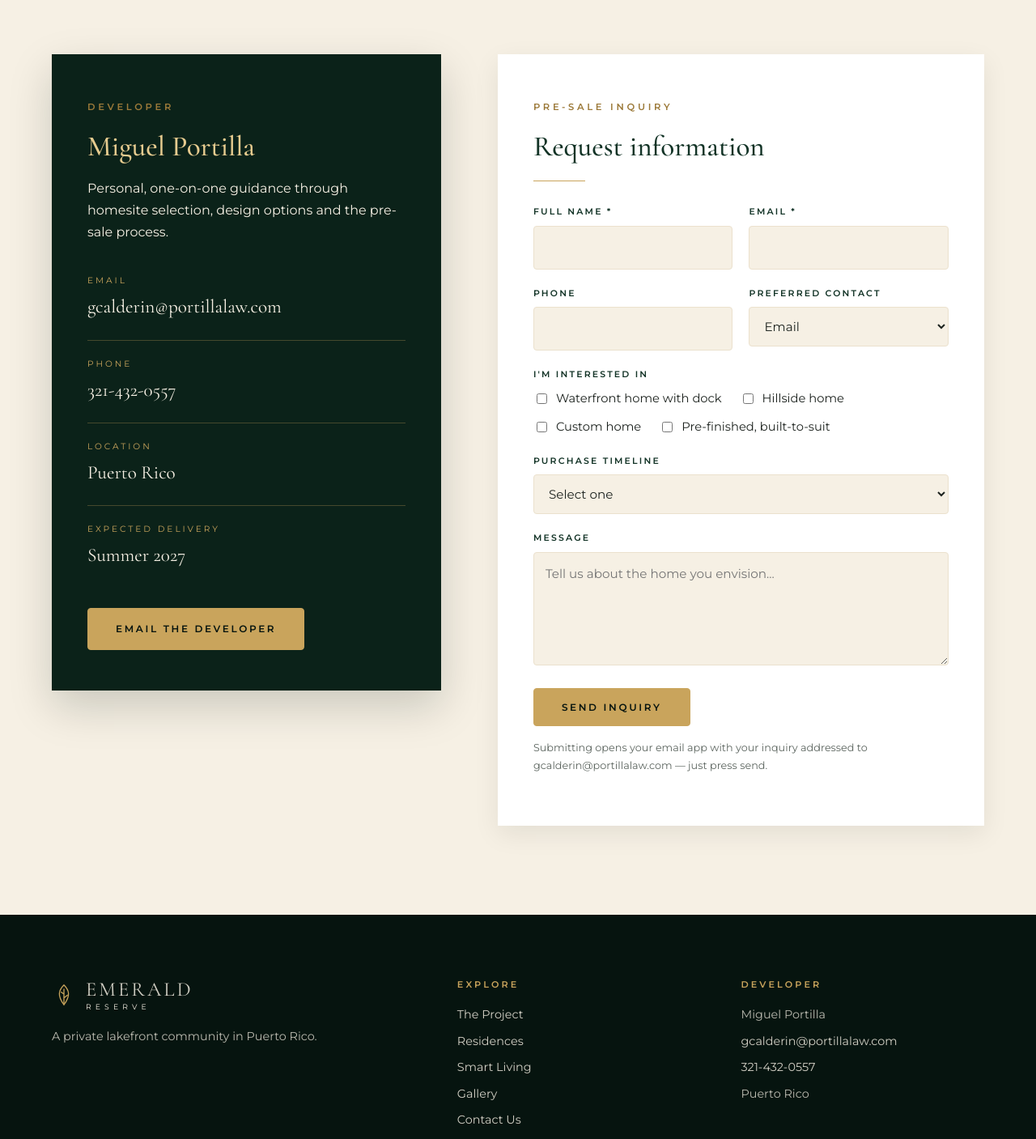
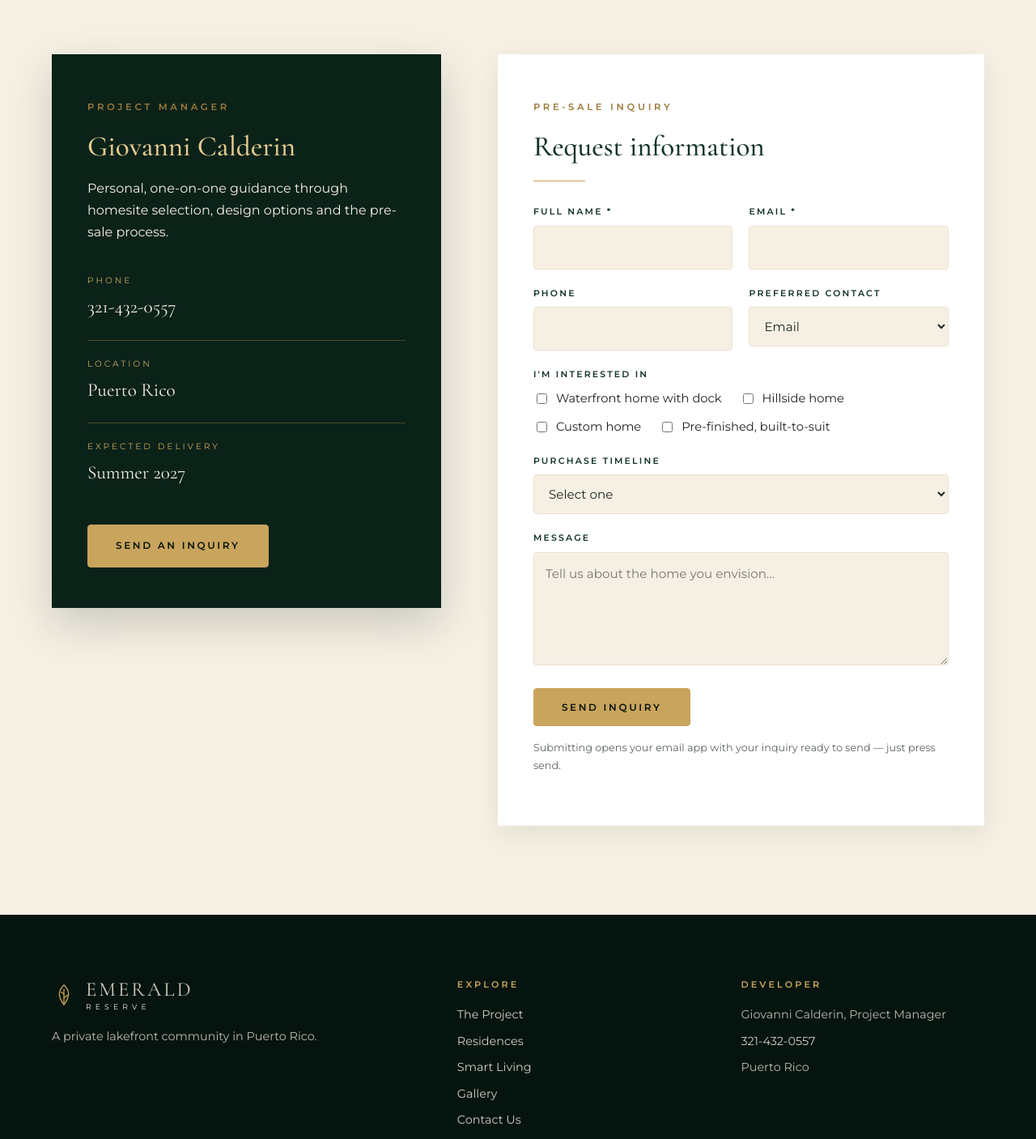
Before and after one commit to gcode-revenue/Emerald-Reserve-Webside, a plain HTML site: page contact.html in a window 1280 px wide. Shown: the part 580-1987 px from the top of the page at 81% size. Drawn offline with nearby package versions, Linux system fonts and the light colour scheme.

Commit message:
Contact: Giovanni Calderin, Project Manager; hide email (used only as inquiry form destination)
Co-Authored-By: Claude Sonnet 5.5 <noreply@anthropic.com>
Claude-Session: https://claude.ai/code/session_01AE3gAByn8X8DSxLkuDZoQq

```diff
--- a/contact.html
+++ b/contact.html
@@ -50,13 +50,9 @@
     <section>
       <div class="container contact-grid">
         <aside class="contact-card reveal">
-          <span class="eyebrow">Developer</span>
-          <h2>Miguel Portilla</h2>
+          <span class="eyebrow">Project Manager</span>
+          <h2>Giovanni Calderin</h2>
           <p>Personal, one-on-one guidance through homesite selection, design options and the pre-sale process.</p>
-          <div class="contact-item">
-            <small>Email</small>
-            <a href="mailto:gcalderin@portillalaw.com">gcalderin@portillalaw.com</a>
-          </div>
           <div class="contact-item">
             <small>Phone</small>
             <a href="tel:+13214320557">321-432-0557</a>
@@ -69,7 +65,7 @@
             <small>Expected Delivery</small>
             <span>Summer 2027</span>
           </div>
-          <a href="mailto:gcalderin@portillalaw.com?subject=Emerald%20Reserve%20Pre-Sale%20Inquiry" class="btn btn-gold" style="margin-top:24px;">Email the Developer</a>
+          <a href="#inquiry-form" class="btn btn-gold" style="margin-top:24px;">Send an Inquiry</a>
         </aside>
 
         <form class="form reveal" id="inquiry-form" novalidate>
@@ -124,8 +120,8 @@
             <textarea id="message" name="message" placeholder="Tell us about the home you envision..."></textarea>
           </div>
           <button type="submit" class="btn btn-gold">Send Inquiry</button>
-          <p class="form-note">Submitting opens your email app with your inquiry addressed to gcalderin@portillalaw.com — just press send.</p>
-          <p class="form-status" role="status">Your email app should now be open with your inquiry ready to send. If it didn't open, please email us directly at <a href="mailto:gcalderin@portillalaw.com">gcalderin@portillalaw.com</a>.</p>
+          <p class="form-note">Submitting opens your email app with your inquiry ready to send — just press send.</p>
+          <p class="form-status" role="status">Your email app should now be open with your inquiry ready to send. If it didn't open, please call us at <a href="tel:+13214320557">321-432-0557</a>.</p>
         </form>
       </div>
     </section>
@@ -154,8 +150,7 @@
         <div>
           <h4>Developer</h4>
           <ul>
-            <li>Miguel Portilla</li>
-            <li><a href="mailto:gcalderin@portillalaw.com">gcalderin@portillalaw.com</a></li>
+            <li>Giovanni Calderin, Project Manager</li>
             <li><a href="tel:+13214320557">321-432-0557</a></li>
             <li>Puerto Rico</li>
           </ul>
```
Also changed, not shown: index.html (+1 -2 lines), pre-sale.html (+1 -2 lines), smart-living.html (+1 -2 lines), the-project.html (+1 -2 lines), 1 other file.
